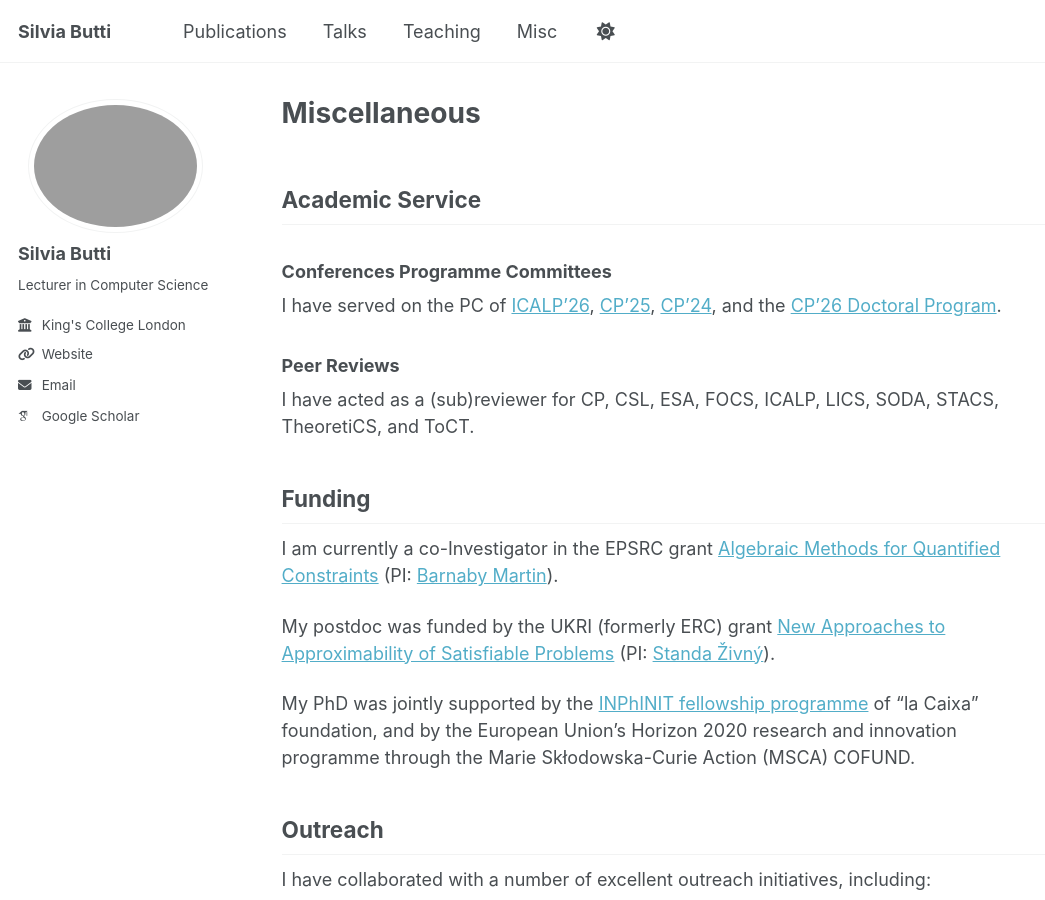
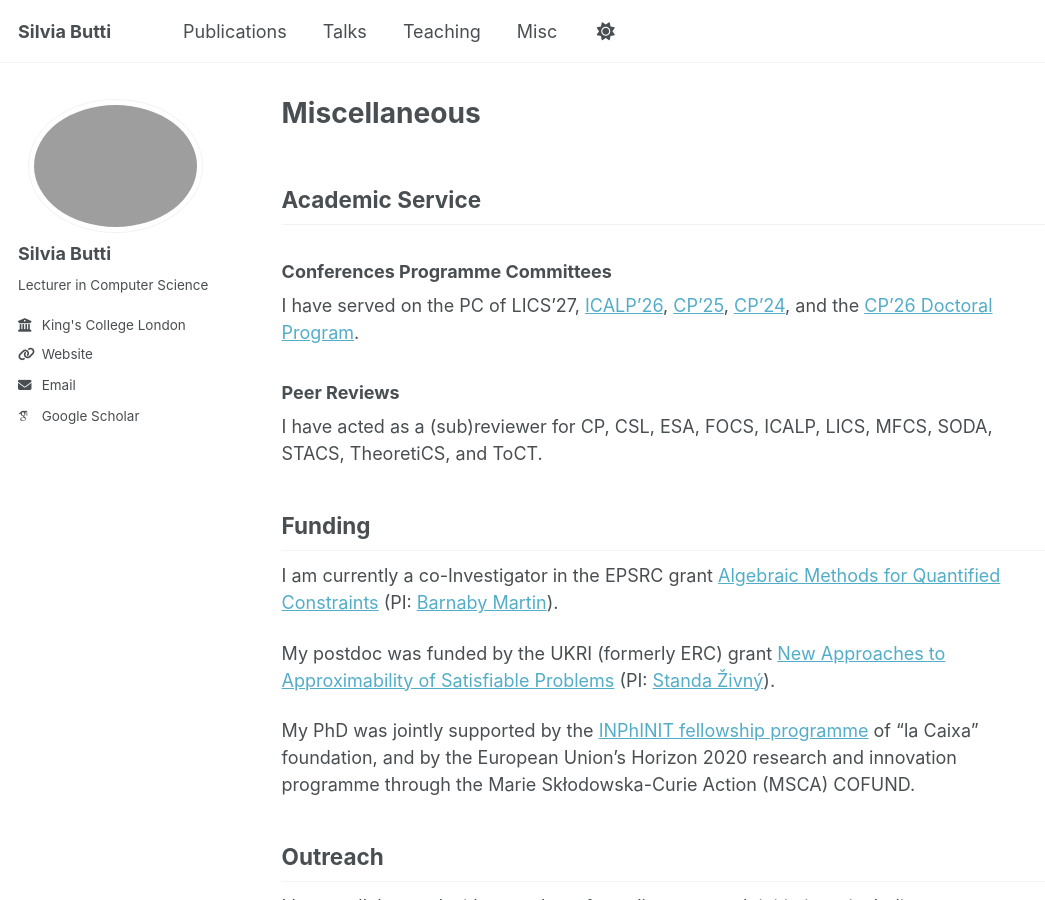
Before and after one commit to silviabutti/silviabutti.github.io, a Jekyll site: the page built from _pages/misc.md, in a window 1280 px wide and 900 px high. Shown: the whole window, without its empty margins (0-1045 px from the left). Built offline with Jekyll 4.4.1, drawn with Linux system fonts in a browser that asks for light colours; some web fonts are replaced; a script bundle is joined from its source files by our own code; library files that are not in the unit come from our copies.

Commit message:
Update misc.md

```diff
--- a/_pages/misc.md
+++ b/_pages/misc.md
@@ -11,11 +11,11 @@
 
 ### Conferences Programme Committees
 
-I have served on the PC of [ICALP'26](https://icalppodcspaa2026.cs.rhul.ac.uk/icalp/), [CP'25](https://cp2025.a4cp.org/), [CP'24](https://cp2024.a4cp.org/), and the [CP'26 Doctoral Program](https://satcpdp26.github.io/).
+I have served on the PC of LICS'27, [ICALP'26](https://icalppodcspaa2026.cs.rhul.ac.uk/icalp/), [CP'25](https://cp2025.a4cp.org/), [CP'24](https://cp2024.a4cp.org/), and the [CP'26 Doctoral Program](https://satcpdp26.github.io/).
 
 ### Peer Reviews
 
-I have acted as a (sub)reviewer for CP, CSL, ESA, FOCS, ICALP, LICS, SODA, STACS, TheoretiCS, and ToCT.
+I have acted as a (sub)reviewer for CP, CSL, ESA, FOCS, ICALP, LICS, MFCS, SODA, STACS, TheoretiCS, and ToCT.
 
 
 ## Funding
```
